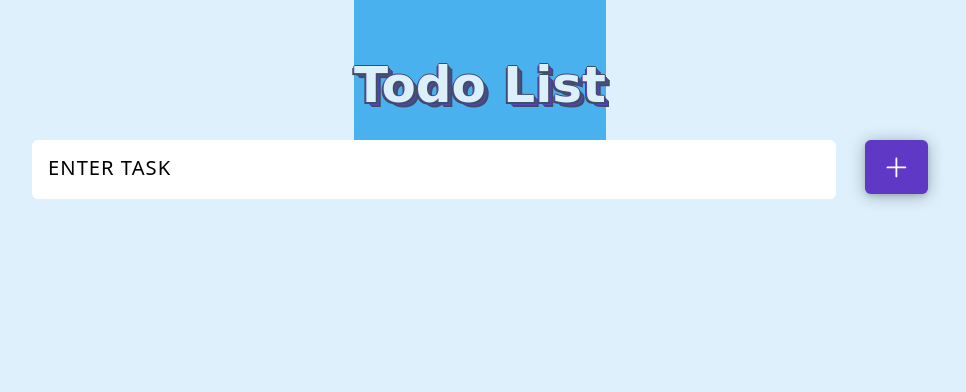
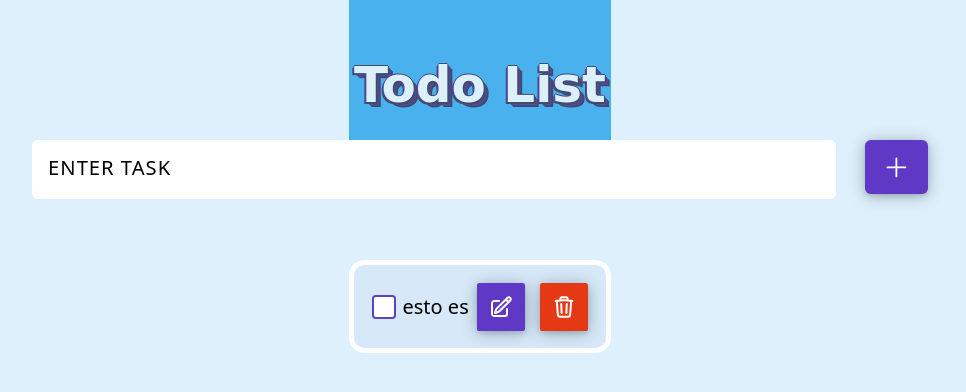
Before and after one commit to lewisgabin/todo-list, a React (Vite) app: page / in a window 1280 px wide. Shown: the top 392 px of the page, without its empty margins (160-1126 px from the left). Built offline with nearby package versions, Linux system fonts and the light colour scheme.

Commit message:
feat: :rocket: adding the task list view

```diff
--- a/src/App.jsx
+++ b/src/App.jsx
@@ -1,4 +1,5 @@
 import Form from "./components/Form";
+import TaskList from "./components/TaskList";
 
 function App() {
   return (
@@ -8,6 +9,7 @@ function App() {
       </header>
       <div className="container">
         <Form />
+        <TaskList/>
       </div>
     </>
   );
--- a/src/components/Form.jsx
+++ b/src/components/Form.jsx
@@ -19,8 +19,7 @@ const Form = () => {
         </label>
       </div>
       <button type="submit" className="btn" aria-label="Add">
-
-        <PlusIcon className="icon"/>
+        <PlusIcon className="icon" />
       </button>
     </form>
   );
--- /dev/null
+++ b/src/components/TaskItem.jsx
@@ -0,0 +1,35 @@
+import {
+  CheckIcon,
+  PencilSquareIcon,
+  TrashIcon,
+} from "@heroicons/react/24/outline";
+const TaskItem = () => {
+  return (
+    <>
+      <li className="task">
+        <div className="taskGroup">
+          <input type="checkbox" className="checkbox" id="check" />
+
+          <label htmlFor="check">
+            {" "}
+            <p className="mark">
+              <CheckIcon strokeWidth={2} width={24} height={24} />
+            </p>
+            esto es
+          </label>
+        </div>
+        <div className="taskGroup">
+          <button type="button" className="btn" id="edit" aria-label="edit">
+            <PencilSquareIcon strokeWidth={2} width={24} height={24} />
+          </button>
+
+          <button type="button" className="btn" id="delete" aria-label="delete">
+            <TrashIcon strokeWidth={2} width={24} height={24} />
+          </button>
+        </div>
+      </li>
+    </>
+  );
+};
+
+export default TaskItem;
--- /dev/null
+++ b/src/components/TaskList.jsx
@@ -0,0 +1,11 @@
+import TaskItem from "./TaskItem";
+
+const TaskList = () => {
+  return (
+    <ul className="taskList">
+      <TaskItem />
+    </ul>
+  );
+};
+
+export default TaskList;
--- a/src/index.css
+++ b/src/index.css
@@ -57,7 +57,6 @@ body {
 .container {
   display: grid;
   gap: clamp(2rem, 3.5vmax, 8rem);
-  text-align: center;
 }
 
 header {
@@ -82,7 +81,6 @@ header {
 }
 
 .btn {
-  max-width: fit-content;
   display: flex;
   place-items: center;
   gap: 0.5em;
@@ -93,6 +91,19 @@ header {
   border-radius: var(--_radius);
   box-shadow: rgba(14, 30, 37, 0.12) 0px 2px 4px 0px,
     rgba(14, 30, 37, 0.32) 0px 2px 16px 0px;
+}
+
+#delete {
+  background: #e53916;
+  margin-left: 9px;
+}
+#delete,
+#edit {
+  padding: 12px;
+}
+
+#delete:where(:active, :hover) {
+  background: #d03617;
 }
 
 .btn :where(svg, img, span) {
@@ -169,3 +180,73 @@ header {
 .input::placeholder {
   opacity: 0;
 }
+
+.taskList {
+  display: grid;
+  list-style-type: none;
+  gap: 1.5em;
+  margin-top: 90px;
+  justify-self: center;
+  min-width: 40%;
+}
+
+.task {
+  display: flex;
+  align-items: center;
+  justify-content: space-between;
+  gap: 0.6em;
+  font-size: 13px;
+  border: 0.4em solid white;
+  padding: 1.1rem;
+  border-radius: calc(var(--_radius) * 6);
+  background-color: #5944c10a;
+}
+.taskGroup {
+  display: flex;
+  align-items: center;
+  --taskgroup-gap: 0.5em;
+  gap: var(--taskgroup-gap);
+}
+
+.taskGroup label {
+  font-size: 20px;
+}
+
+.checkbox {
+  width: 1.5rem;
+  height: 1.5rem;
+  flex-shrink: 0;
+  background-color: white;
+  border-radius: 0.3em;
+  appearance: none;
+  border: 2px solid #5944c1;
+}
+
+.checkbox:is(:focus-visible, :hover) {
+  box-shadow: 0 0 0 hsl(var(--bg)), 0 0 0 0.05em hsl(var(--accent)),
+    0 0 0 0.225em hsl(var(--accent) / 0.3);
+}
+
+.checkbox:checked {
+  background-color: hsl(var(--accent));
+}
+
+.mark {
+  position: absolute;
+  width: 1.5em;
+  height: 1.5em;
+  display: grid;
+  place-items: center;
+  color: white;
+  transform: translate3d(calc(-80% - var(--taskgroup-gap)), -5%, 0);
+  transition: background-color 80ms ease-in-out;
+}
+
+.mark svg {
+  width: 1.2rem;
+  height: 1.2rem;
+}
+
+.checkbox:checked + label {
+  text-decoration: line-through;
+}
```
